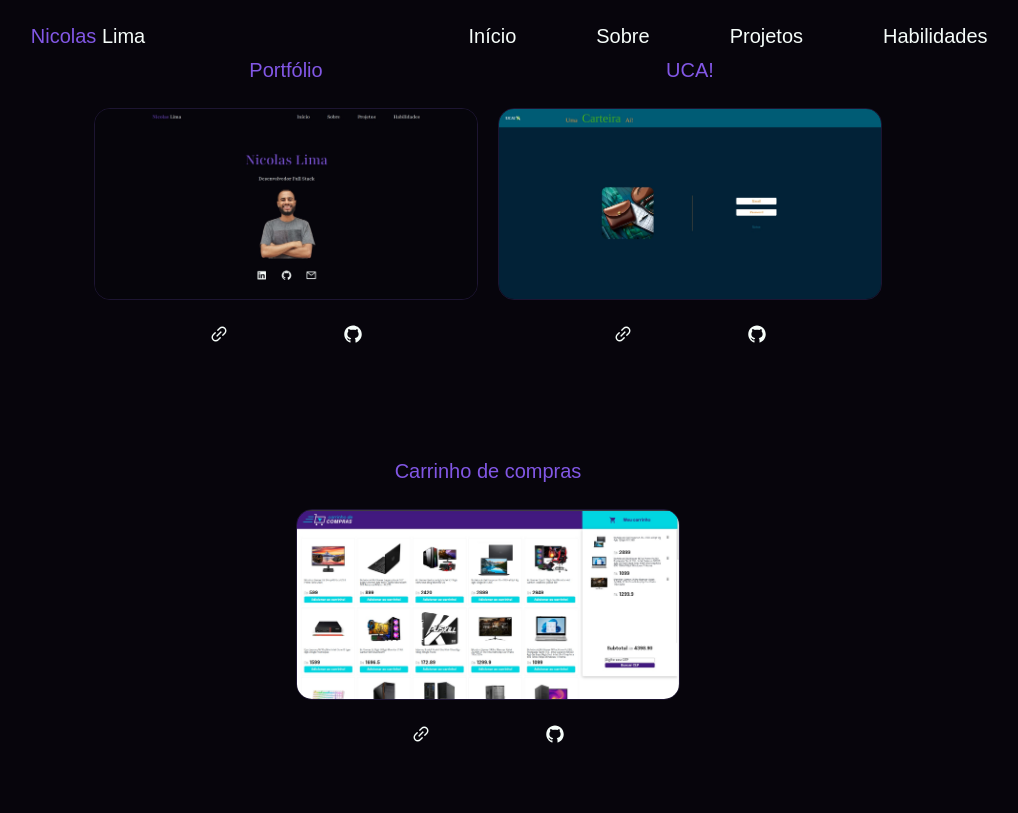
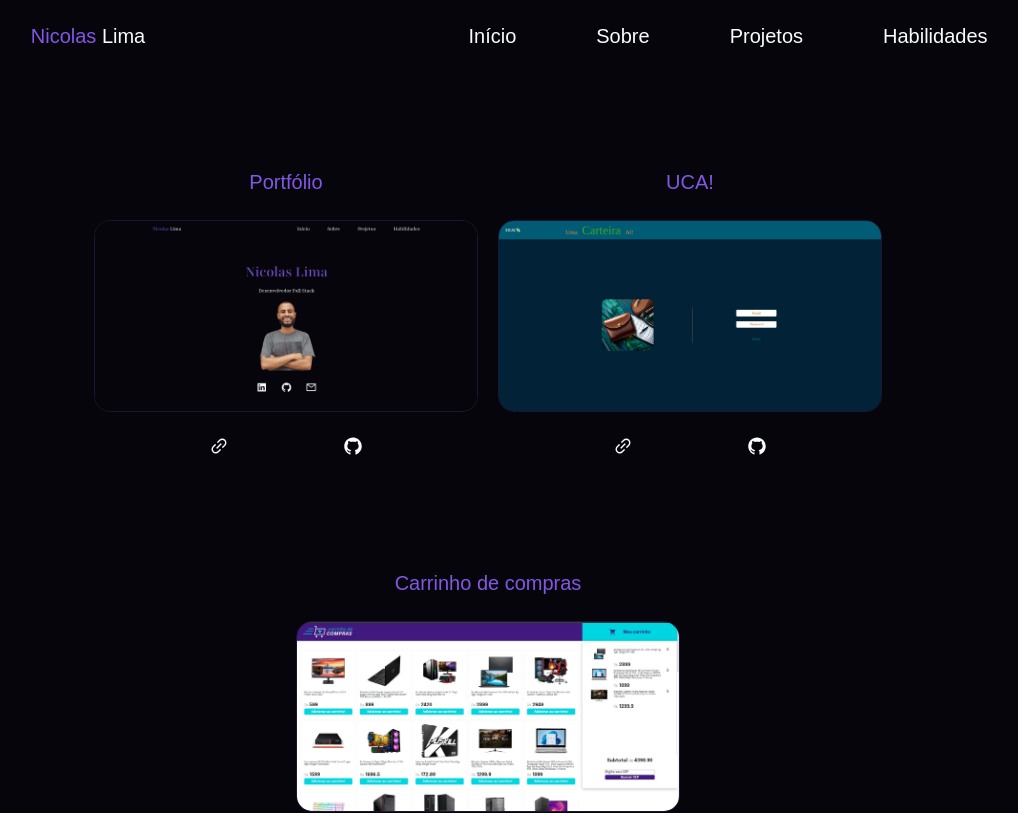
Before and after one commit to nicolaslimaaaa/nicolaslimaaaa, a React (Vite) app: page /projects in a window 1280 px wide. Shown: the top 813 px of the page, without its empty margins (152-1170 px from the left). Built offline with nearby package versions, Linux system fonts and the light colour scheme; a web font is replaced by a local one.

Commit message:
feat: adiciona margem superior

```diff
--- a/src/routes/Projects.jsx
+++ b/src/routes/Projects.jsx
@@ -26,7 +26,7 @@ const Projects = () => {
   ];
 
   return (
-    <section className='flex justify-center items-center gap-x-5 flex-wrap md:mt-28 lg:mt-0 mx-16 min-h-screen'>
+    <section className='flex justify-center items-center gap-x-5 flex-wrap md:mt-28 mx-16 min-h-screen'>
       {
         projects.map(({ title, deploy, repository, img }, index) => (
           <div key={index} className='flex flex-col w-4/5 md:w-1/2 lg:w-1/3 gap-y-6 text-xl'>
```
